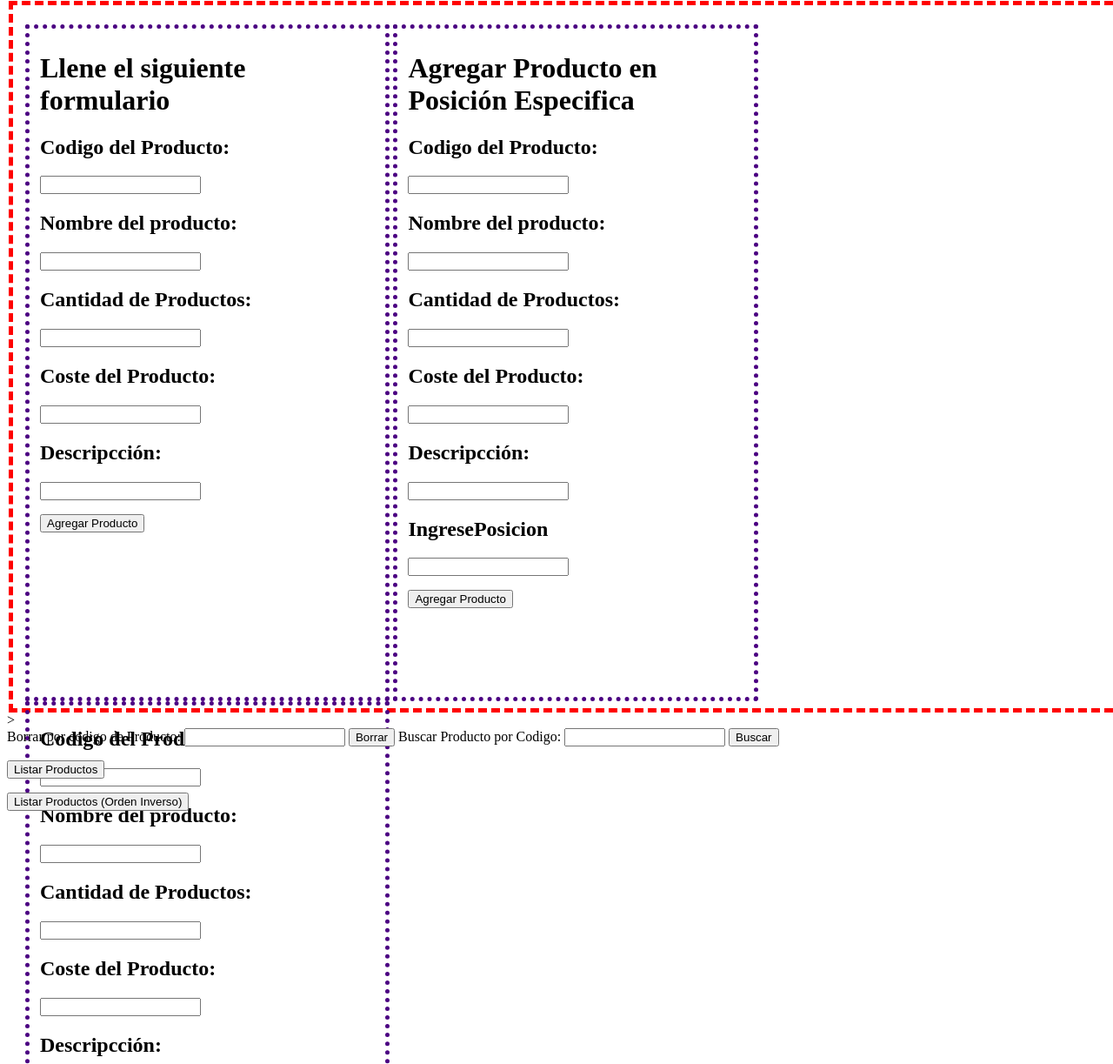
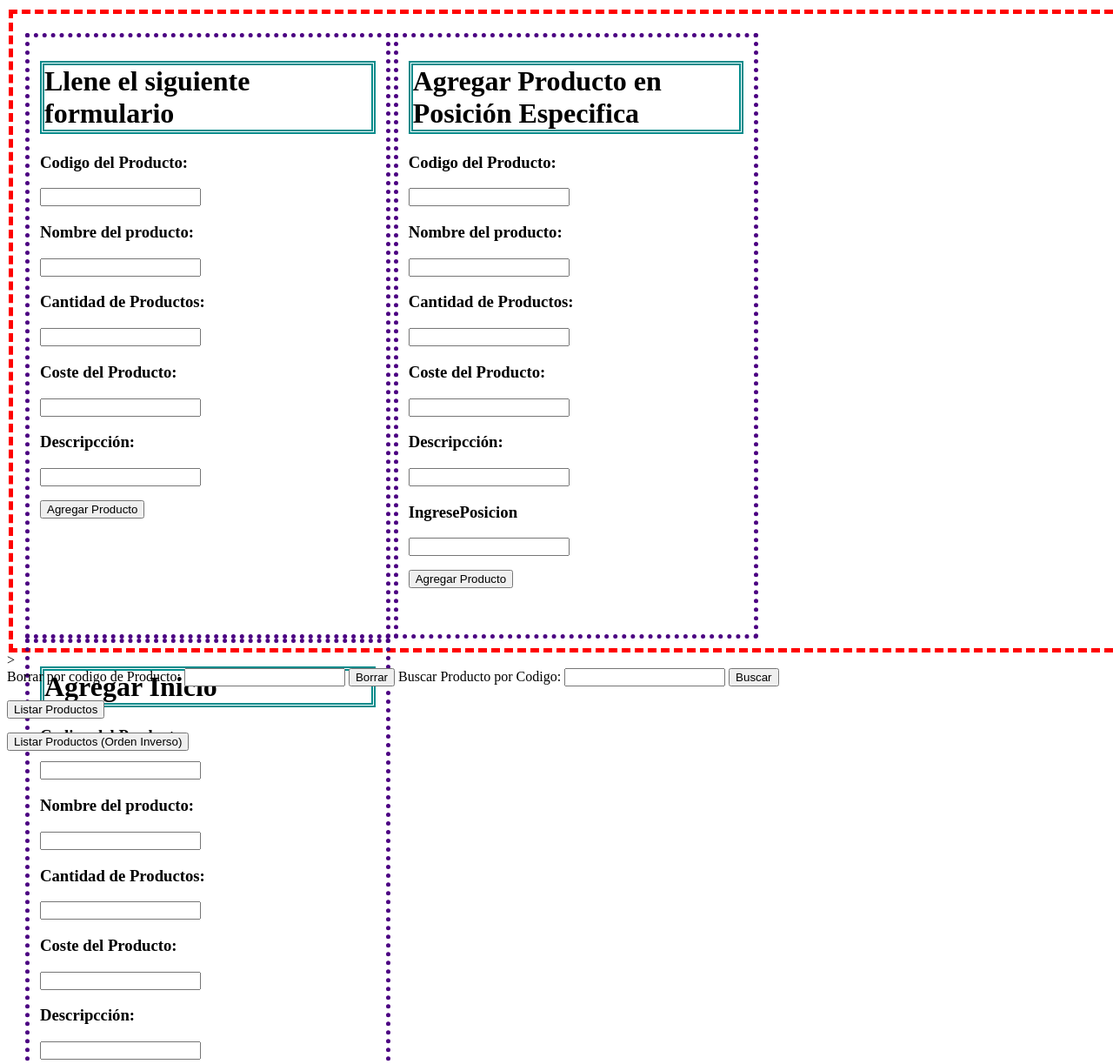
Before and after one commit to Alber321/ListasEnlazadas, a plain HTML site: page index.html in a window 1280 px wide. Shown: the part 65-1288 px from the top of the page at 87% size. Drawn offline with Linux system fonts and the light colour scheme.

Commit message:
Agregar e ingreso especifico

```diff
--- a/index.html
+++ b/index.html
@@ -8,19 +8,22 @@
     <style>
         form fieldset {
             float: left;
-            width: 30.8%;
-            height: 95%;
+            width: 30.821%;
+            height: 94%;
             border: indigo 5px dotted;
         }
         .fieldset-1{
             float: left;
             width: 99%;
-            height: 101%;
+            height: 91%;
             border: red 5px dashed;
         }
         input:focus {
             border: 5px solid #000;
             background: #F3F3F3;
+        }
+        h1{
+            border: darkcyan 5px double;
         }
     </style>
     <center><h1>APP Para control de Inventario</h1></center>
@@ -29,21 +32,19 @@
     <form id="AgregarP" method="post">
         <fieldset>
             <h1>Llene el siguiente formulario</h1>
-            <p></p>
-            <p></p>
-            <h2><label for="text">Codigo del Producto:</label></h2>
+            <h3><label for="text">Codigo del Producto:</label></h3>
             <input type="number" id="codigo">
             <p></p>
-            <h2><label for="text">Nombre del producto:</label></h2>
+            <h3><label for="text">Nombre del producto:</label></h3>
             <input type="text" id="nombre">
             <p></p>
-            <h2><label for="text">Cantidad de Productos:</label></h2>
+            <h3><label for="text">Cantidad de Productos:</label></h3>
             <input type="text" id="cantidad">
             <p></p>
-            <h2><label for="text">Coste del Producto:</label></h2>
+            <h3><label for="text">Coste del Producto:</label></h3>
             <input type="text" id="coste">
             <p></p>
-            <h2><label for="text">Descripcción:</label></h2>
+            <h3><label for="text">Descripcción:</label></h3>
             <input type="text" id="desc">
             <p></p>
             <input type="button" value="Agregar Producto" id="btnadd">
@@ -55,23 +56,23 @@
     <form id="IngresePosicion" method="post">
         <fieldset>
             <h1>Agregar Producto en Posición Especifica</h1>
-            <h2><label for="text">Codigo del Producto:</label></h2>
-            <input type="number" id="codigo">
+            <h3><label for="text">Codigo del Producto:</label></h3>
+            <input type="number" id="codigo2">
             <p></p>
-            <h2><label for="text">Nombre del producto:</label></h2>
-            <input type="text" id="nombre">
+            <h3><label for="text">Nombre del producto:</label></h3>
+            <input type="text" id="nombre2">
             <p></p>
-            <h2><label for="text">Cantidad de Productos:</label></h2>
-            <input type="text" id="cantidad">
+            <h3><label for="text">Cantidad de Productos:</label></h3>
+            <input type="text" id="cantidad2">
             <p></p>
-            <h2><label for="text">Coste del Producto:</label></h2>
-            <input type="text" id="coste">
+            <h3><label for="text">Coste del Producto:</label></h3>
+            <input type="text" id="coste2">
             <p></p>
-            <h2><label for="text">Descripcción:</label></h2>
-            <input type="text" id="desc">
+            <h3><label for="text">Descripcción:</label></h3>
+            <input type="text" id="desc2">
             <p></p>
-            <h2><label for="text">IngresePosicion</label></h2>
-            <input type="text" id="posicion">
+            <h3><label for="text">IngresePosicion</label></h3>
+            <input type="text" id="posicion2">
             <p></p>
             <input type="button" value="Agregar Producto" id="btnadd">
         </fieldset>
@@ -80,20 +81,21 @@
     <div>
         <form id="agregarinicio" method="post">
             <fieldset>
-                <h2><label for="text">Codigo del Producto:</label></h2>
-            <input type="number" id="codigo">
+                <h1>Agregar Inicio</h1>
+            <h3><label for="text">Codigo del Producto:</label></h3>
+            <input type="number" id="codigo3">
             <p></p>
-            <h2><label for="text">Nombre del producto:</label></h2>
-            <input type="text" id="nombre">
+            <h3><label for="text">Nombre del producto:</label></h3>
+            <input type="text" id="nombre3">
             <p></p>
-            <h2><label for="text">Cantidad de Productos:</label></h2>
-            <input type="text" id="cantidad">
+            <h3><label for="text">Cantidad de Productos:</label></h3>
+            <input type="text" id="cantidad3">
             <p></p>
-            <h2><label for="text">Coste del Producto:</label></h2>
-            <input type="text" id="coste">
+            <h3><label for="text">Coste del Producto:</label></h3>
+            <input type="text" id="coste3">
             <p></p>
-            <h2><label for="text">Descripcción:</label></h2>
-            <input type="text" id="desc">
+            <h3><label for="text">Descripcción:</label></h3>
+            <input type="text" id="desc3">
             </fieldset>
         </form>
     </div>
--- a/main.js
+++ b/main.js
@@ -21,5 +21,24 @@ class Inventario{
         this.inicio = null;
         this.size = 0;
     };
-    add(codigo, nombre, desc, cantidad, coste)
+    add(codigo, nombre, desc, cantidad, coste){
+        const nuevop = new Producto(codigo, nombre, desc, cantidad, coste, null);
+        if(!this.inicio){
+            this.inicio = nuevop;
+        }else{
+            let current = this.inicio;
+            while(current.siguiente){
+                current = current.siguiente;
+            };
+            current.siguiente = nuevop;
+        };
+        this.size++
+    };
+    ingresarP(codigo, nombre, desc, cantidad, coste, index){
+        if(index<0 || index > this.size){
+            return null
+        };
+        const nuevop = nuevop(codigo, nombre, desc, cantidad, cantidad, coste)
+
+    }
 };
```
